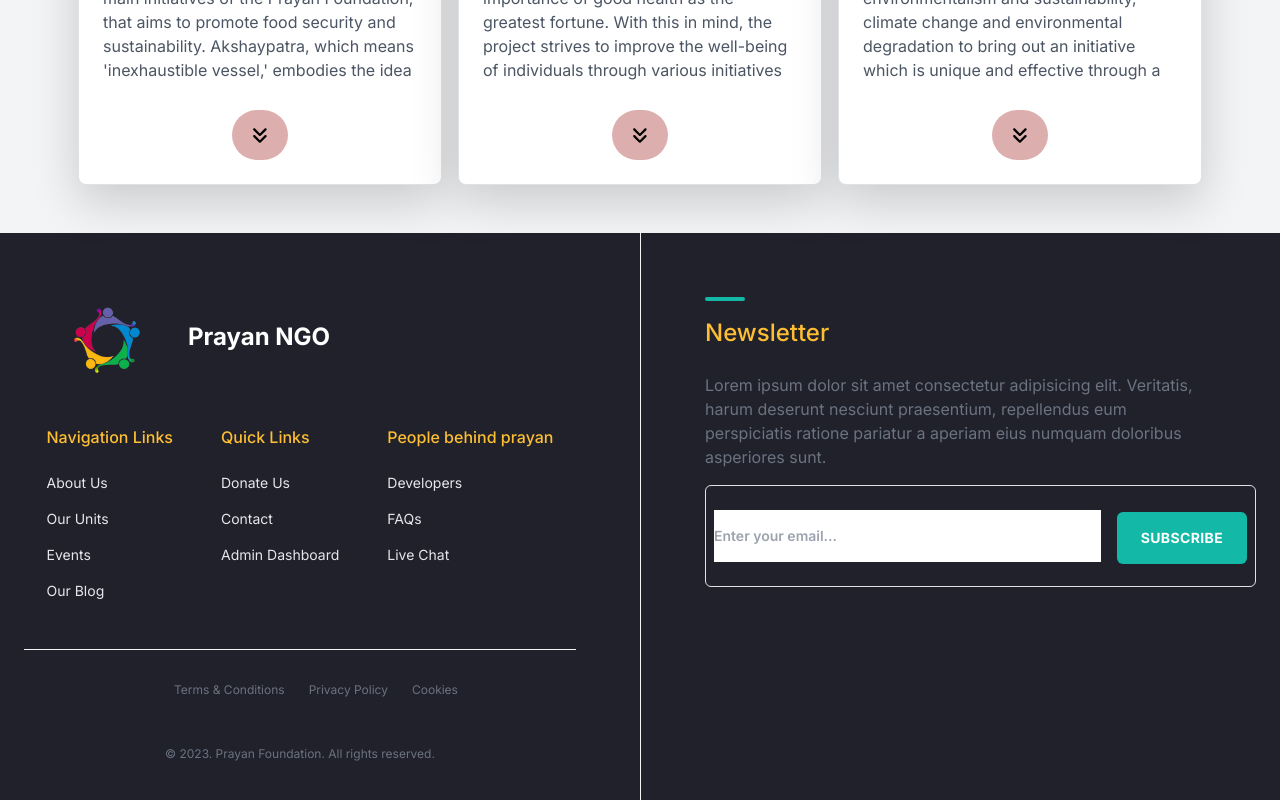
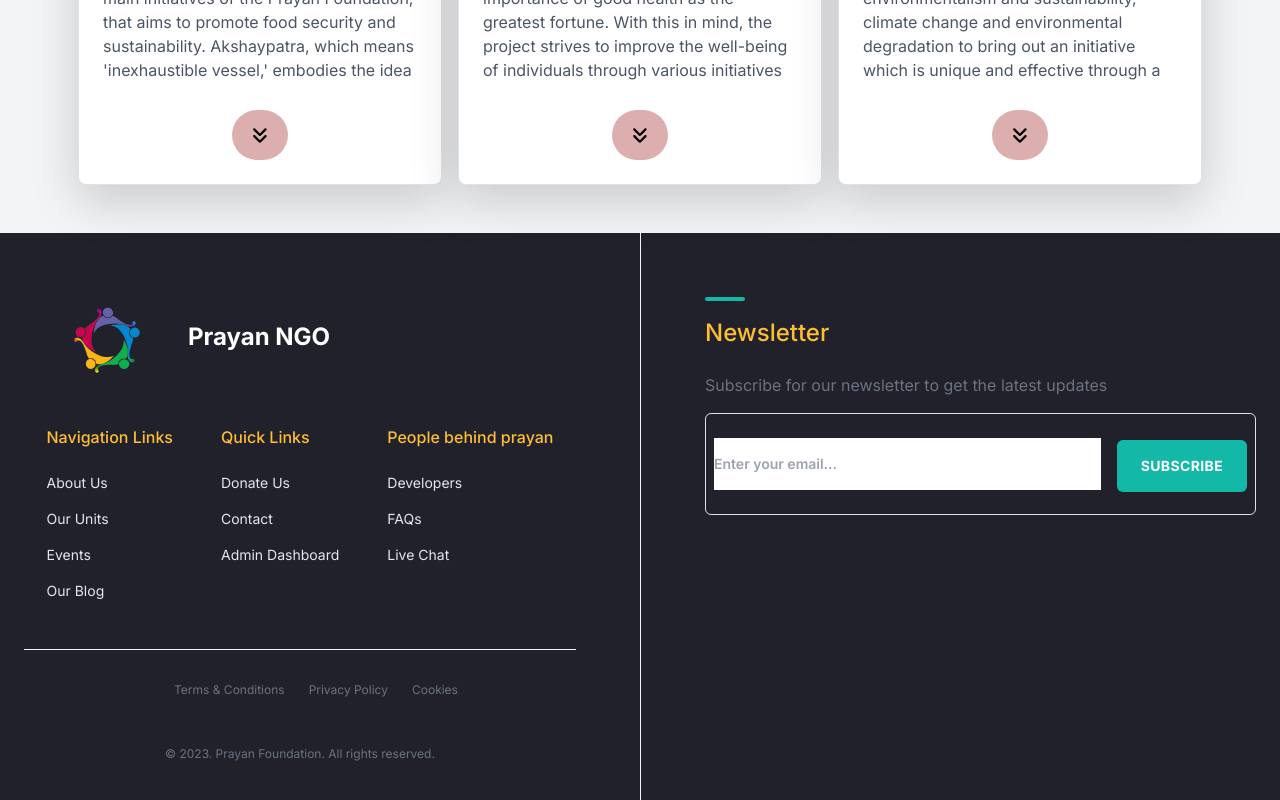
Before and after one commit to whatsUpWeHere/prayan-foundation-client, a Next.js app: page / in a window 1280 px wide. Shown: the part 6550-7350 px from the top of the page. Built offline with nearby package versions, Linux system fonts and the light colour scheme; no server answers.

Commit message:
removed lorem ipsum

```diff
--- a/components/Footer.jsx
+++ b/components/Footer.jsx
@@ -46,11 +46,7 @@ const Footer = () => {
                                     Newsletter
                                 </h2>
                                 <p className="mt-4 max-w-lg text-gray-500 dark:text-gray-400">
-                                    Lorem ipsum dolor sit amet consectetur
-                                    adipisicing elit. Veritatis, harum deserunt
-                                    nesciunt praesentium, repellendus eum
-                                    perspiciatis ratione pariatur a aperiam eius
-                                    numquam doloribus asperiores sunt.
+                                   Subscribe for our newsletter to get the latest updates
                                 </p>
                             </div>
                             <form className="mt-6 w-full">
```
